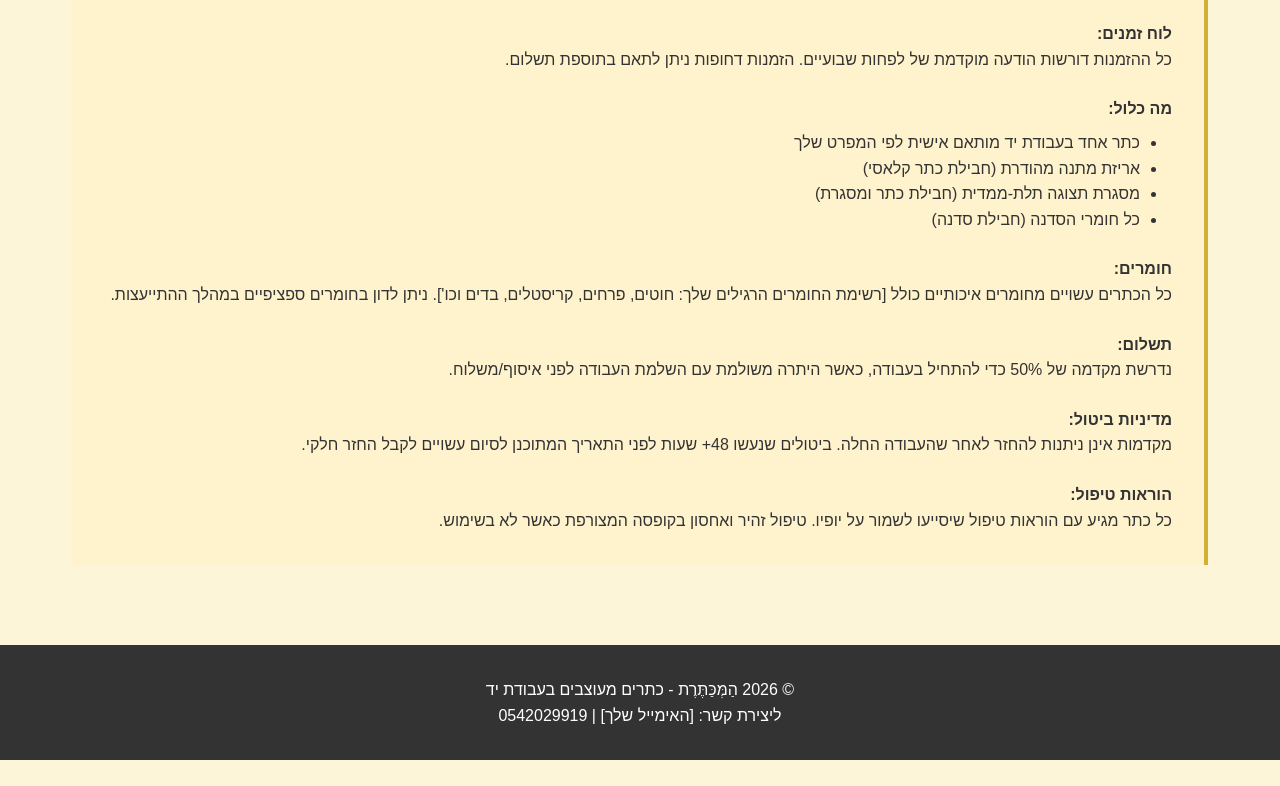
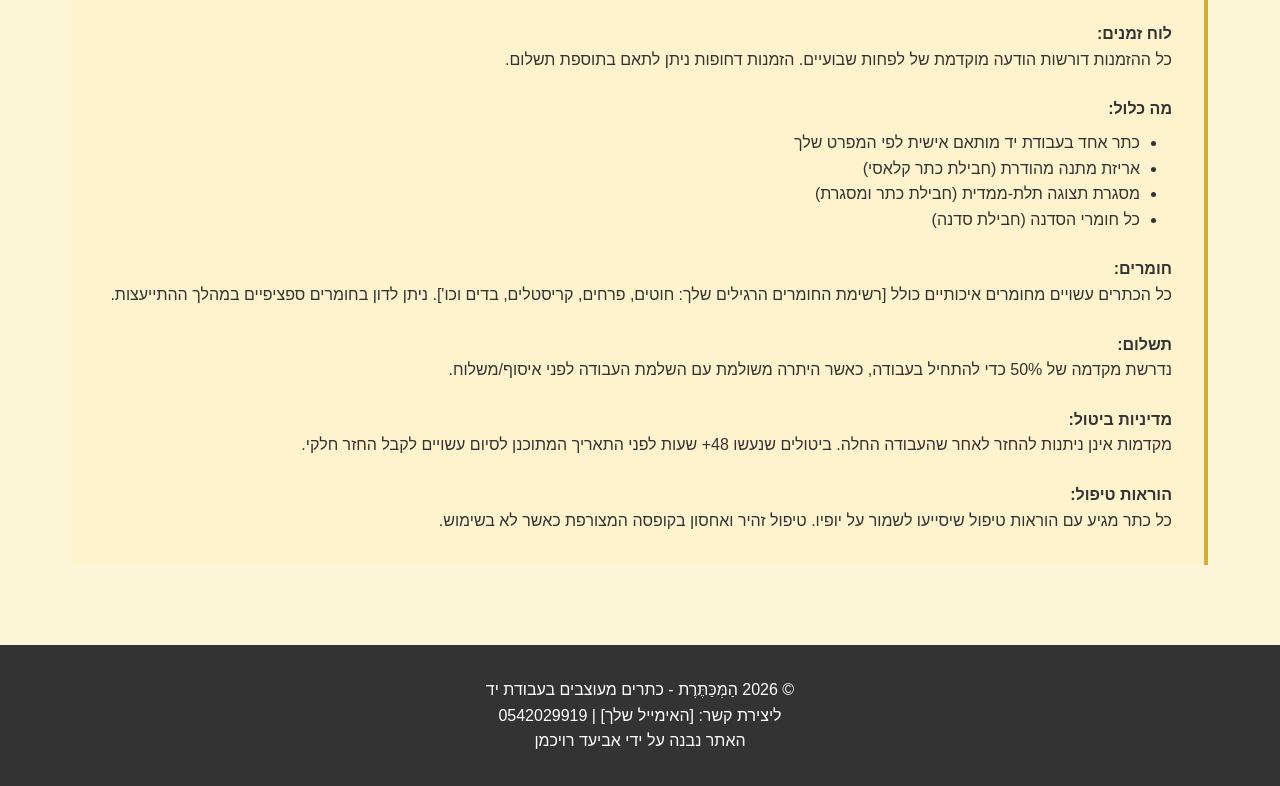
Before and after one commit to aviadro/crowns, a plain HTML site: page index.html in a window 1280 px wide. Shown: the part 5507-6293 px from the top of the page. Before the commit the page ends 6267 px from the top, so only its background shows below. Drawn offline with Linux system fonts and the light colour scheme; a web font is replaced by a local one.

Commit message:
footer..

```diff
--- a/index.html
+++ b/index.html
@@ -689,6 +689,7 @@
     <footer>
       <p>&copy; 2026 הַמְּכַּתֶּרֶת - כתרים מעוצבים בעבודת יד</p>
       <p>ליצירת קשר: [האימייל שלך] | 0542029919</p>
+      <p>האתר נבנה על ידי אביעד רויכמן</p>
     </footer>
 
     <script>
```
Also changed, not shown: crown_website.html (+1 -0 lines).
